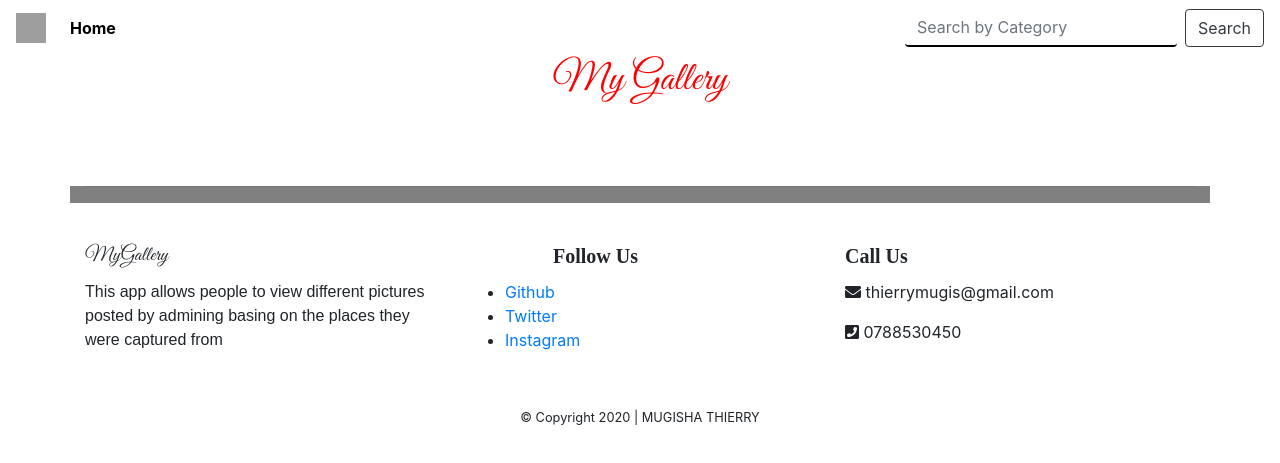
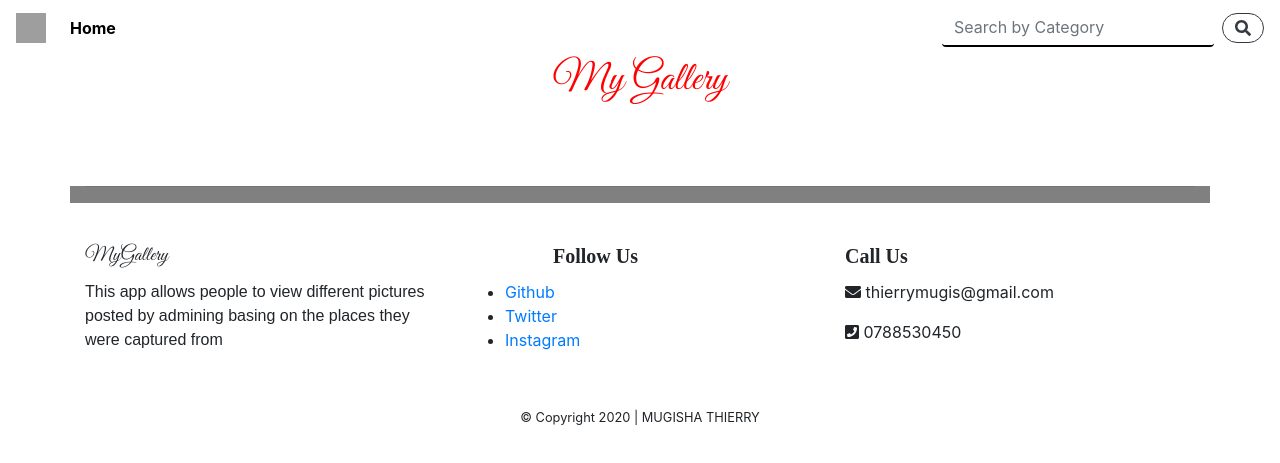
Before and after one commit to mugisha-thierry/gallery, a Django app: page / in a window 1280 px wide. Shown: the top 463 px of the page. Run offline with Django 3.2, Linux system fonts and the light colour scheme; data that the repository does not hold is empty; some libraries are stand-ins or nearby versions; grey boxes are pictures that could not be loaded.

Commit message:
styled buttons

```diff
--- a/gallery/templates/navbar.html
+++ b/gallery/templates/navbar.html
@@ -13,7 +13,7 @@
         </ul>
         <form class="form-inline my-2 my-lg-0" action="/search" role="search"">
           <input class="form-control mr-sm-2" type="search" name="searchimage" placeholder="Search by Category" aria-label="Search" style="border: 0px; border-bottom: 2px solid black; outline: none;">
-          <button class="btn my-2 my-sm-0 btn-outline-dark" type="submit">Search</button>
+          <button class="btn my-2 my-sm-0 btn-outline-dark" type="submit" style="border-radius: 20px"><i class="fas fa-search"></i></button>
         </form>
       </div>
     </nav>
```
